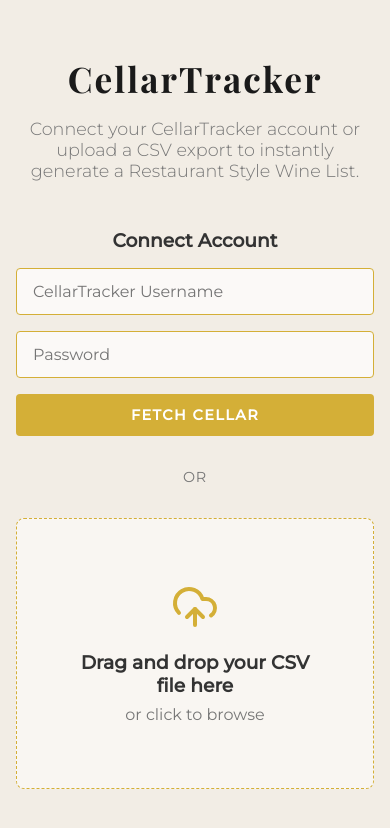
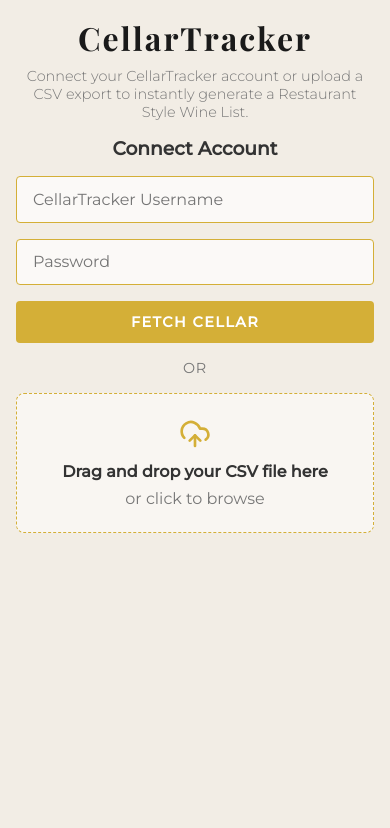
Before and after one commit to HainesSy/winelist, a React (Vite) app: page / in a window 390 px wide. Shown: the top 828 px of the page. Built offline with nearby package versions, Linux system fonts and the light colour scheme; a web font is replaced by a local one.

Commit message:
Compact landing page for mobile to fit on screen

```diff
--- a/src/index.css
+++ b/src/index.css
@@ -120,11 +120,45 @@
   }
 
   .upload-container {
-    padding: 2rem 1rem;
+    padding: 1rem 1rem;
+    justify-content: flex-start;
   }
 
   .upload-title {
-    font-size: 2.2rem;
+    font-size: 2rem;
+    margin-bottom: 0.5rem;
+  }
+
+  .upload-subtitle {
+    font-size: 0.9rem;
+    margin-bottom: 1rem;
+  }
+
+  .login-section {
+    margin-bottom: 1rem !important;
+  }
+
+  .login-input {
+    padding: 0.6rem 0.8rem;
+    font-size: 0.9rem;
+  }
+
+  .divider {
+    margin-bottom: 1rem !important;
+  }
+
+  .upload-box {
+    padding: 1.5rem 1rem;
+  }
+
+  .upload-icon {
+    width: 32px;
+    height: 32px;
+    margin-bottom: 0.5rem;
+  }
+
+  .upload-box h3 {
+    font-size: 1rem;
   }
 
   h1.menu-title {
```
